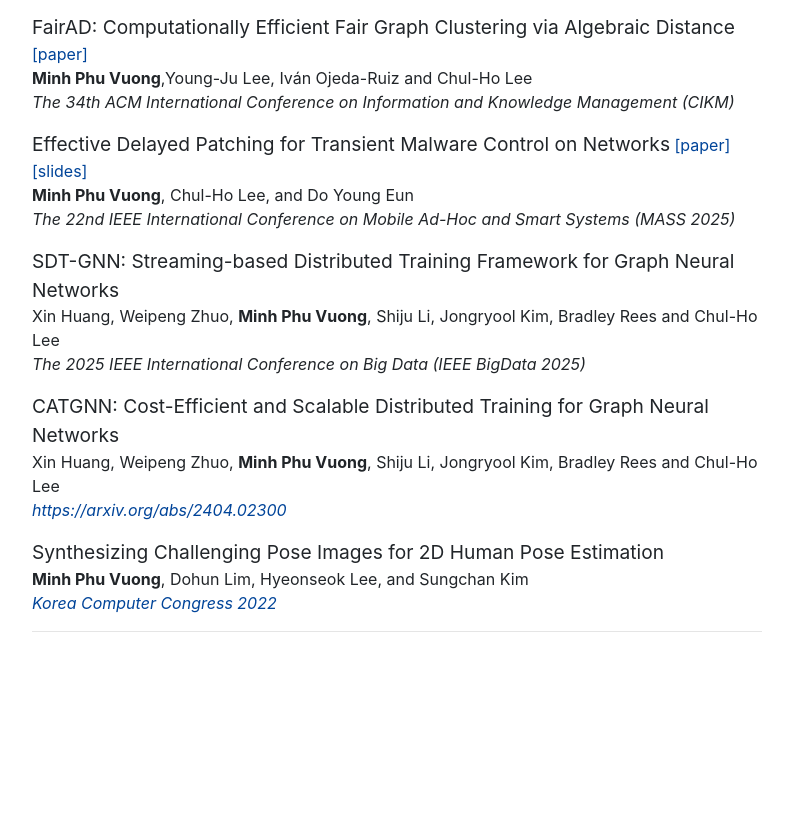
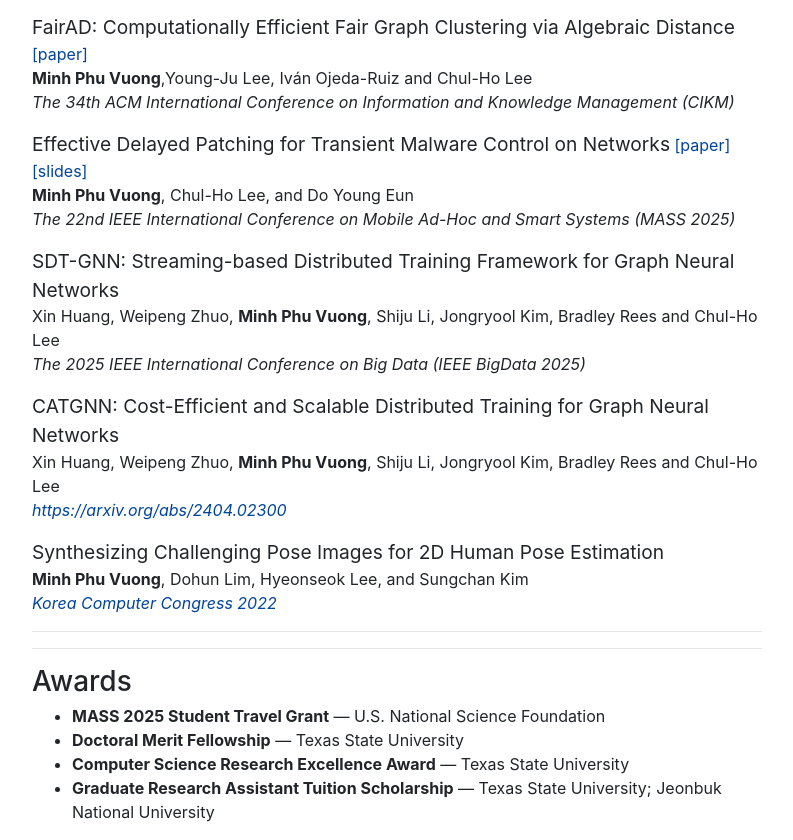
Before and after one commit to minhphuv/minhphuv.github.io, a plain HTML site: page index.html in a window 1280 px wide. Shown: the part 1629-2469 px from the top of the page, without its empty margins (243-1036 px from the left). Before the commit the page ends 2277 px from the top, so only its background shows below. Drawn offline with Linux system fonts and the light colour scheme.

Commit message:
update Awards

```diff
--- a/index.html
+++ b/index.html
@@ -176,6 +176,16 @@
 
 
 <hr />
+
+<hr />
+<h3 id="awards">Awards</h3>
+<ul style="margin-top:-2px;">
+  <li><strong>MASS 2025 Student Travel Grant</strong> — U.S. National Science Foundation</li>
+  <li><strong>Doctoral Merit Fellowship</strong> — Texas State University</li>
+  <li><strong>Computer Science Research Excellence Award</strong> — Texas State University</li>
+  <li><strong>Graduate Research Assistant Tuition Scholarship</strong> — Texas State University; Jeonbuk National University</li>
+</ul>
+
 <!-- <img src="/images/study-icon.png" style="max-height: 1.25em; max-width=auto"> -->
 <!-- <h3 id="teaching">Graduate Teaching Assistant </h3>
 <div style="padding-bottom:10px;"></div>
```
